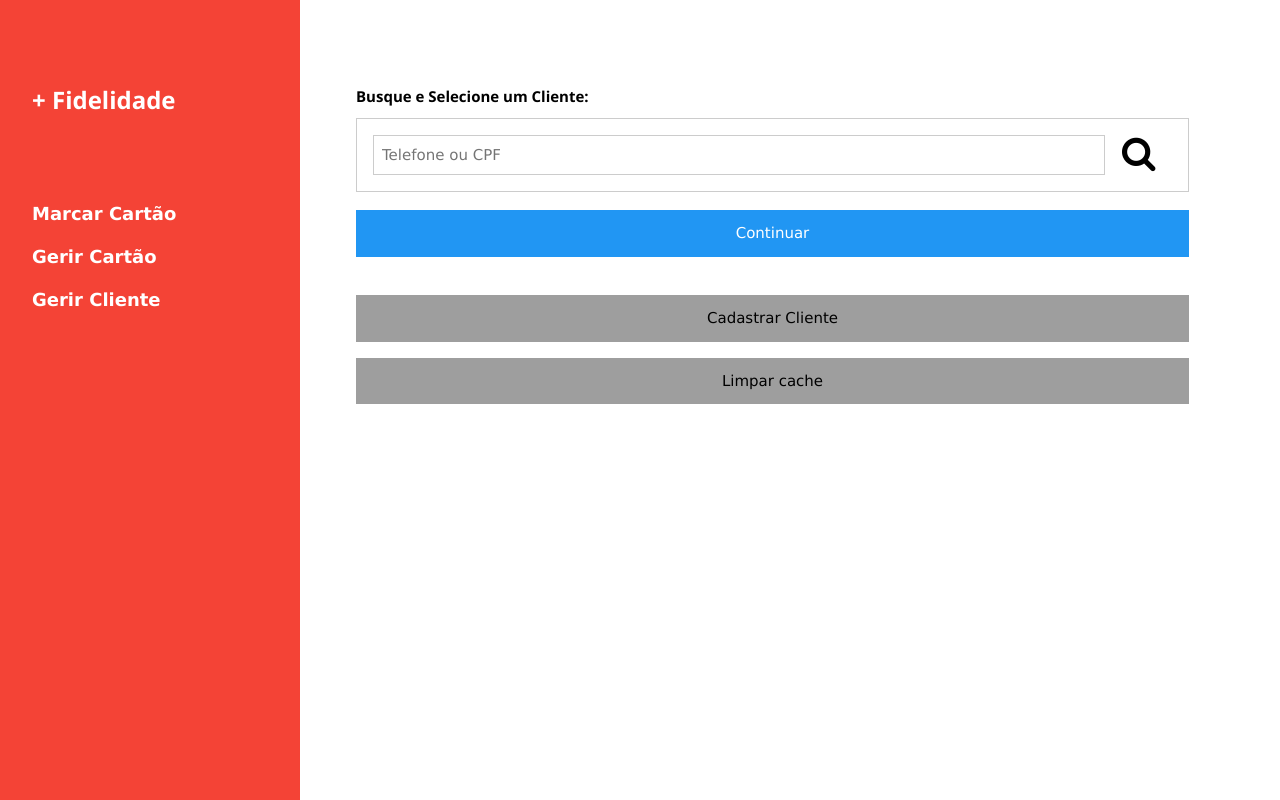
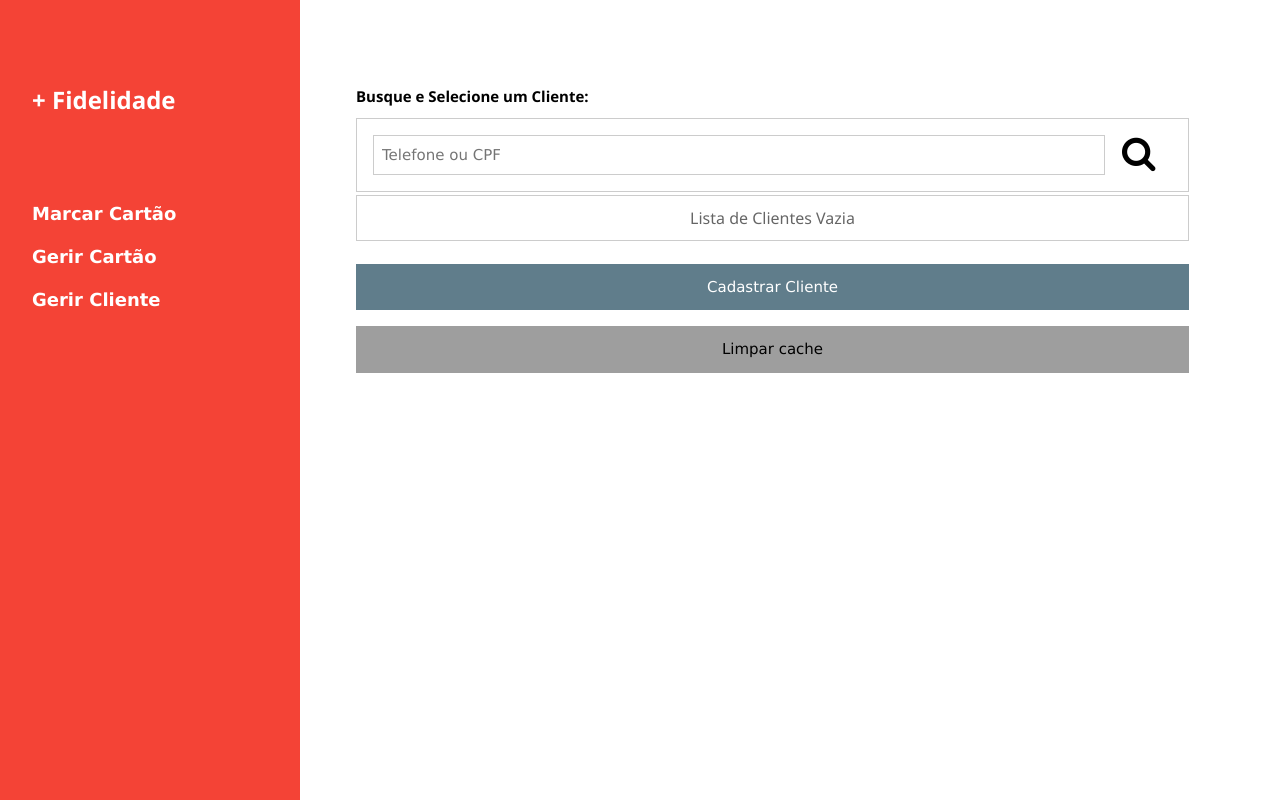
Before and after one commit to joserobson/cartaofidelidade, a React (Create React App) app: page /marcarCartao/1 in a window 1280 px wide. Built offline with nearby package versions, Linux system fonts and the light colour scheme.

Commit message:
cliente nao cadastrado

```diff
--- a/src/components/cliente/buscar-cliente.js
+++ b/src/components/cliente/buscar-cliente.js
@@ -18,7 +18,10 @@ class BuscarCliente extends Component
     }
 
     handleChangePesquisa(event){
+
         this.setState({textoParaPesquisa: event.target.value});
+
+        this.props.handleValorDaPesquisa(event.target.value);
     }
 
     buscarClientes(){
@@ -72,7 +75,14 @@ class BuscarCliente extends Component
                         </form>
                     </div>
                     <div style={{paddingTop: '3px'}}>
-                        <ListaDeClientes setCliente={this.props.setCliente} clientes={this.state.clientes}></ListaDeClientes>
+
+                        {this.state.clientes.length == 0
+                            ? <div className="w3-border w3-center">
+                                <h6 className="w3-opacity">Lista de Clientes Vazia</h6>
+                              </div>
+                            : <ListaDeClientes setCliente={this.props.setCliente} clientes={this.state.clientes}></ListaDeClientes>
+                        }
+
                      </div>
                 </div>
     }
--- a/src/components/cliente/cadastrar-cliente.js
+++ b/src/components/cliente/cadastrar-cliente.js
@@ -13,7 +13,8 @@ class CadastrarCliente extends Component{
         this.state = {
             telefone: '',
             cpf: '',
-            email:''
+            email:'',
+            irParaTelaDeCartao:false
         }
 
         this.handleSubmit = this.handleSubmit.bind(this);
@@ -40,6 +41,10 @@ class CadastrarCliente extends Component{
             }
 
             this.props.handleModal(mensagemModal);
+
+            if (this.state.irParaTelaDeCartao){
+                this.props.history.push("/marcarCartao/"+this.state.telefone);
+            }
 
         },(reject)=>{
             Loading.close();
@@ -87,6 +92,19 @@ class CadastrarCliente extends Component{
                     </form>
                 </div>
     }
+
+    componentDidMount(){
+
+        let telefone = this.props.match.params.telefoneOuCpf;
+
+        if (telefone)
+        {
+            this.setState({
+                telefone: telefone,
+                irParaTelaDeCartao:true
+            });
+        }
+    }
 }
 
 export default CadastrarCliente;
--- a/src/components/marcar-cartao/selecionar-cliente-cartao.js
+++ b/src/components/marcar-cartao/selecionar-cliente-cartao.js
@@ -9,13 +9,13 @@ class SelecionarClienteCartao extends Component{
     constructor(props){
         super(props);
 
-        this.handleChange = this.handleChange.bind(this);
+        this.state = {
+            telefoneOUCpf: '',
+            configuracaoCartao: LayoutCartao.TAMANHO_6,
+            clienteSelecionado: null,
+        }
 
-        this.state = {
-            valorMarcacao: '6',
-            configuracaoCartao: LayoutCartao.TAMANHO_6,
-            clienteSelecionado: new ClienteModel('','',''),
-        }
+        this.handleChangeValorParaPesquisa = this.handleChangeValorParaPesquisa.bind(this);
 
         this.setarClienteSelecionado = this.setarClienteSelecionado.bind(this);
 
@@ -36,9 +36,9 @@ class SelecionarClienteCartao extends Component{
 
     }
 
-    handleChange(event) {
+    handleChangeValorParaPesquisa(value) {
         this.setState({
-             valorMarcacao: event.target.value
+            telefoneOUCpf: value
          });
     }
 
@@ -53,13 +53,21 @@ class SelecionarClienteCartao extends Component{
     render(){
         return <div className="w3-container" id="marcarCartao" style={{marginTop:'75px'}}>
 
-            <BuscarCliente setCliente={this.setarClienteSelecionado} handleModal={this.props.handleModal}></BuscarCliente>
+            <BuscarCliente
+                setCliente={this.setarClienteSelecionado}
+                handleModal={this.props.handleModal}
+                handleValorDaPesquisa={this.handleChangeValorParaPesquisa}>
+            </BuscarCliente>
 
-            <p></p>
-            <Link className="w3-button w3-block w3-padding-large w3-blue w3-margin-bottom" to={"marcarCartao/"+ this.state.clienteSelecionado.Telefone}>Continuar</Link>
+            {this.state.clienteSelecionado &&
+                <div>
+                    <br></br>
+                    <Link className="w3-button w3-block w3-padding-large w3-blue w3-margin-bottom" to={"marcarCartao/"+ this.state.clienteSelecionado.Telefone}>Exibir Cartão</Link>
+                </div>
+            }
 
             <br></br>
-            <Link className="w3-button w3-block w3-padding-large w3-gray w3-margin-bottom" to={"cadastrarCliente/"+ this.state.clienteSelecionado.Telefone}>Cadastrar Cliente</Link>
+            <Link className="w3-button w3-block w3-padding-large w3-blue-gray w3-margin-bottom" to={"cadastrarCliente/"+this.state.telefoneOUCpf}>Cadastrar Cliente</Link>
             <button className="w3-button w3-block w3-padding-large w3-gray w3-margin-bottom" onClick={this.handleClickLimparCache}>Limpar cache</button>
         </div>
     }
--- a/src/main.js
+++ b/src/main.js
@@ -42,6 +42,9 @@ render(){
                     path='/gerirCliente/'
                     render={(props)=> <GerirCliente{...props} handleModal={this.props.handleModal}/>}/>
                 <Route
+                    path='/cadastrarCliente/:telefoneOuCpf'
+                    render={(props)=> <CadastrarCliente{...props} handleModal={this.props.handleModal}/>}/>
+                <Route
                     path='/cadastrarCliente/'
                     render={(props)=> <CadastrarCliente{...props} handleModal={this.props.handleModal}/>}/>
 
```
